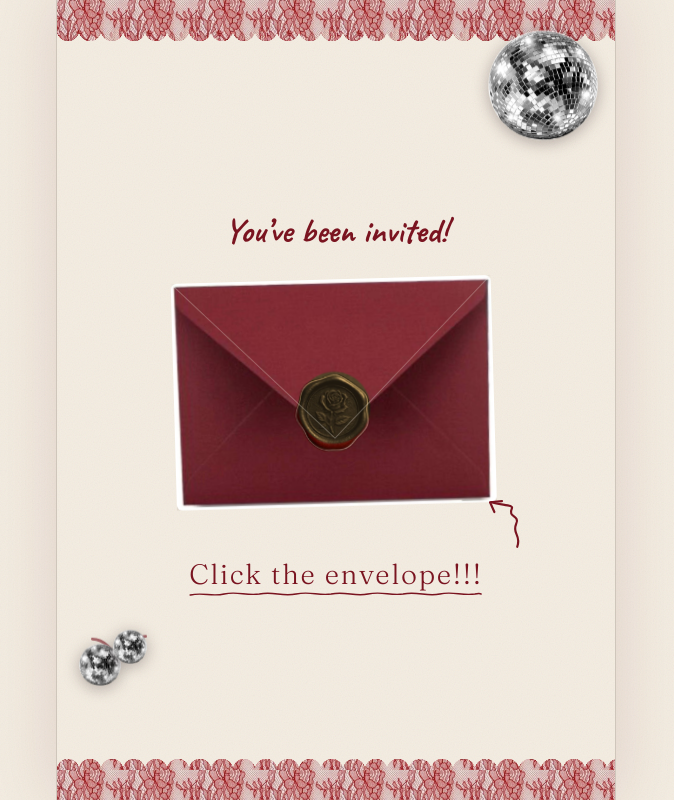
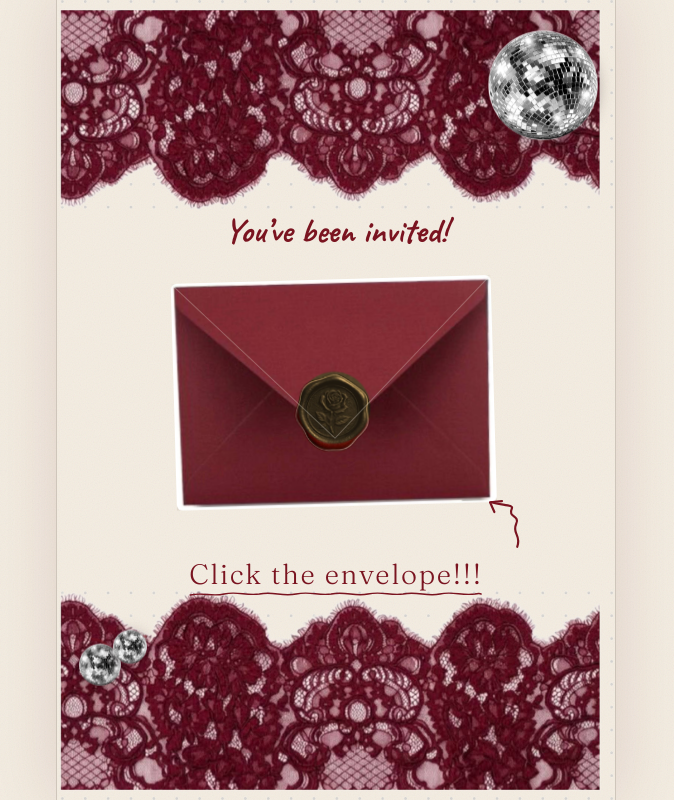
Before and after one commit to alxvsyooi/lina-new-18, a website: page index.html in a window 1280 px wide. Shown: the whole page, without its empty margins (304-978 px from the left). Drawn offline with Linux system fonts and the light colour scheme; a web font is replaced by a local one.

Commit message:
Use the real photographed lace border (rotated, trimmed, alpha-cut) for the top/bottom bands instead of the CSS-drawn scallop
Co-Authored-By: Claude Sonnet 5 <noreply@anthropic.com>

```diff
--- a/index.html
+++ b/index.html
@@ -96,26 +96,9 @@
 
   /* ---------- photo cutout stickers (real alpha PNGs) ---------- */
   .sticker{ position:absolute; pointer-events:none; }
-  .lace-band{
-    position:absolute; left:0; right:0; height:30px; z-index:0; pointer-events:none;
-    background-image:url("assets/lace-tile.jpg"); background-size:70px 70px; background-repeat:repeat;
-  }
+  .lace-band{ position:absolute; left:0; width:100%; height:auto; z-index:0; pointer-events:none; display:block; }
   .lace-band.top{ top:0; }
   .lace-band.bottom{ bottom:0; }
-  .lace-scallops{
-    position:absolute; left:0; right:0; height:16px;
-    background-image:url("assets/lace-tile.jpg"); background-size:70px 70px; background-repeat:repeat;
-    -webkit-mask-image:radial-gradient(circle at 11px 0, black 11px, transparent 11.5px);
-    -webkit-mask-size:22px 16px; -webkit-mask-repeat:repeat-x;
-    mask-image:radial-gradient(circle at 11px 0, black 11px, transparent 11.5px);
-    mask-size:22px 16px; mask-repeat:repeat-x;
-  }
-  .lace-band.top .lace-scallops{ top:100%; background-position:0 -30px; }
-  .lace-band.bottom .lace-scallops{
-    bottom:100%; background-position:0 -14px;
-    -webkit-mask-image:radial-gradient(circle at 11px 16px, black 11px, transparent 11.5px);
-    mask-image:radial-gradient(circle at 11px 16px, black 11px, transparent 11.5px);
-  }
 
   .disco-photo{ pointer-events:none; filter:drop-shadow(0 3px 8px rgba(20,4,8,.3)); }
   .disco-big{ position:absolute; top:5%; right:3%; width:min(22vw,110px); z-index:2; }
@@ -314,8 +297,8 @@
 
   <!-- ============ HERO / ENVELOPE ============ -->
   <section class="hero" id="hero">
-    <div class="lace-band top" aria-hidden="true"><div class="lace-scallops"></div></div>
-    <div class="lace-band bottom" aria-hidden="true"><div class="lace-scallops"></div></div>
+    <img class="lace-band top" src="assets/lace-band-top.png" alt="" aria-hidden="true">
+    <img class="lace-band bottom" src="assets/lace-band-bottom.png" alt="" aria-hidden="true">
 
     <img class="disco-photo disco-big float-slow" src="assets/disco-ball.png" alt="" aria-hidden="true">
     <div class="disco-cherries float" aria-hidden="true">
```
Also changed, not shown: assets/lace-band-bottom.png (added), assets/lace-band-top.png (added), assets/lace-tile.jpg (deleted).
